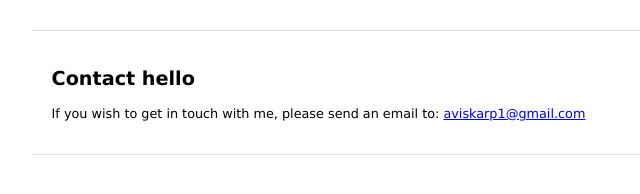
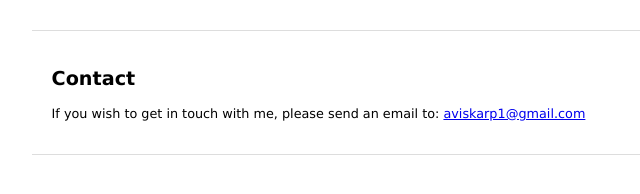
Before and after one commit to aviskarrr/home, a plain HTML site: page home.html in a window 1280 px wide. Shown: the part 460-654 px from the top of the page, 182-822 px from the left. Drawn offline with Linux system fonts and the light colour scheme.

Commit message:
all good

```diff
--- a/home.html
+++ b/home.html
@@ -58,7 +58,7 @@
     </section>
 
     <section id="contact" class="container">
-        <h2>Contact hello </h2>
+        <h2>Contact</h2>
         <p>If you wish to get in touch with me, please send an email to: <a href="mailto:aviskarp1@gmail.com">aviskarp1@gmail.com</a></p>
     </section>
 
```
